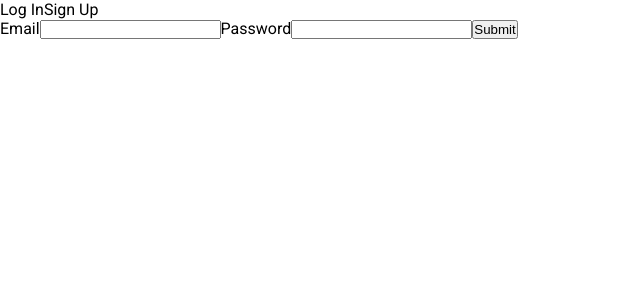
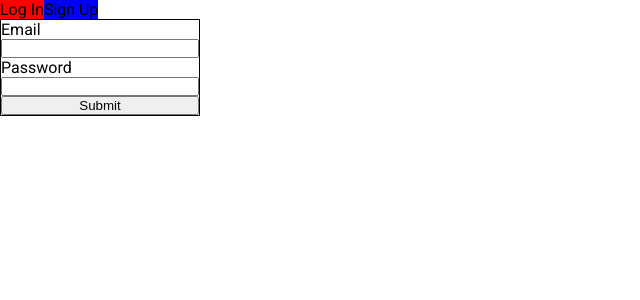
Before and after one commit to chingu-voyages/v8-geckos-team-05, a React (Create React App) app in the folder skill-trade-client/: page /login in a window 1280 px wide. Shown: the top 300 px of the page, without its empty margins (0-640 px from the left). Built offline with nearby package versions, Linux system fonts and the light colour scheme.

Commit message:
working on styling functionality for tabs on loginsignup component

```diff
--- a/skill-trade-client/src/components/LoginSignup/LoginSignup.js
+++ b/skill-trade-client/src/components/LoginSignup/LoginSignup.js
@@ -29,20 +29,31 @@ class LoginSignup extends Component {
     }
   };
 
-  handleTabChange = tabNumber => {
+  handleTabChange = e => {
+    const otherTabNumber = Number(e.target.id) === 1 ? 2 : 1;
+    const otherTab = document.getElementById(`${otherTabNumber}`);
+
+    e.target.classList.add('activeTab');
+    e.target.classList.remove('inactiveTab');
+
+    otherTab.classList.add('inactiveTab');
+    otherTab.classList.remove('activeTab');
+
     this.setState({
-        emailValue: '',
-        passwordValue: '',
-        secondPasswordValue: '',
-        tabNumber
+      emailValue: "",
+      passwordValue: "",
+      secondPasswordValue: "",
+      tabNumber: Number(e.target.id)
     });
-
   };
 
   handleConfirmPassword = e => {
     const regex = /.*\s.*/;
-    if (regex.test(this.state.passwordValue) || regex.test(this.state.secondPasswordValue)) {
-        alert('no spaces allowed');
+    if (
+      regex.test(this.state.passwordValue) ||
+      regex.test(this.state.secondPasswordValue)
+    ) {
+      alert("no spaces allowed");
     }
     e.preventDefault();
     if (this.state.passwordValue !== this.state.secondPasswordValue) {
@@ -56,14 +67,16 @@ class LoginSignup extends Component {
         <div className="loginComponent__container">
           <div className="loginComponent__buttonContainer">
             <button
-              className="loginComponent__button--logInTab"
-              onClick={() => this.handleTabChange(1)}
+              className="loginComponent__button loginComponent__button--logInTab activeTab"
+              id="1"
+              onClick={this.handleTabChange}
             >
               Log In
             </button>
             <button
-              className="loginComponent__button--signUpTab"
-              onClick={() => this.handleTabChange(2)}
+              className="loginComponent__button loginComponent__button--signUpTab inactiveTab"
+              id="2"
+              onClick={this.handleTabChange}
             >
               Sign Up
             </button>
--- a/skill-trade-client/src/components/MainContainer/mainContainer.js
+++ b/skill-trade-client/src/components/MainContainer/mainContainer.js
@@ -4,7 +4,7 @@ class MainContainer extends Component {
   state = {};
   render() {
     return (
-      <div className="mainContainer">{this.props.children.map(c => c)}</div>
+      <div className="mainContainer">{this.props.children}</div>
     );
   }
 }
--- a/skill-trade-client/src/index.css
+++ b/skill-trade-client/src/index.css
@@ -374,3 +374,27 @@ body {
       height: 35px;
       border-radius: 5px;
       border: none; }
+
+.loginComponent__container {
+  display: flex;
+  height: 100vh;
+  flex-direction: column; }
+
+.loginView {
+  display: flex;
+  flex-direction: column; }
+  .loginView__form {
+    display: flex;
+    flex-direction: column;
+    max-width: 200px;
+    border: 1px solid black; }
+
+.signupView {
+  display: flex;
+  flex-direction: column; }
+
+.activeTab {
+  background: red; }
+
+.inactiveTab {
+  background: blue; }
--- a/skill-trade-client/src/sass/components/_loginSignup.scss
+++ b/skill-trade-client/src/sass/components/_loginSignup.scss
@@ -1,7 +1,9 @@
 .loginComponent {
 
     &__container {
-
+        display: flex;
+        height: 100vh;
+        flex-direction: column;
     }
 
     &__button {
@@ -19,3 +21,28 @@
         }
     }
 }
+
+.loginView {
+    display: flex;
+    flex-direction: column;
+
+    &__form {
+        display: flex;
+        flex-direction: column;
+        max-width: 200px;
+        border: 1px solid black;
+    }
+}
+
+.signupView {
+    display: flex;
+    flex-direction: column;
+}
+
+.activeTab {
+    background: red;
+}
+
+.inactiveTab {
+    background: blue;
+}
```
